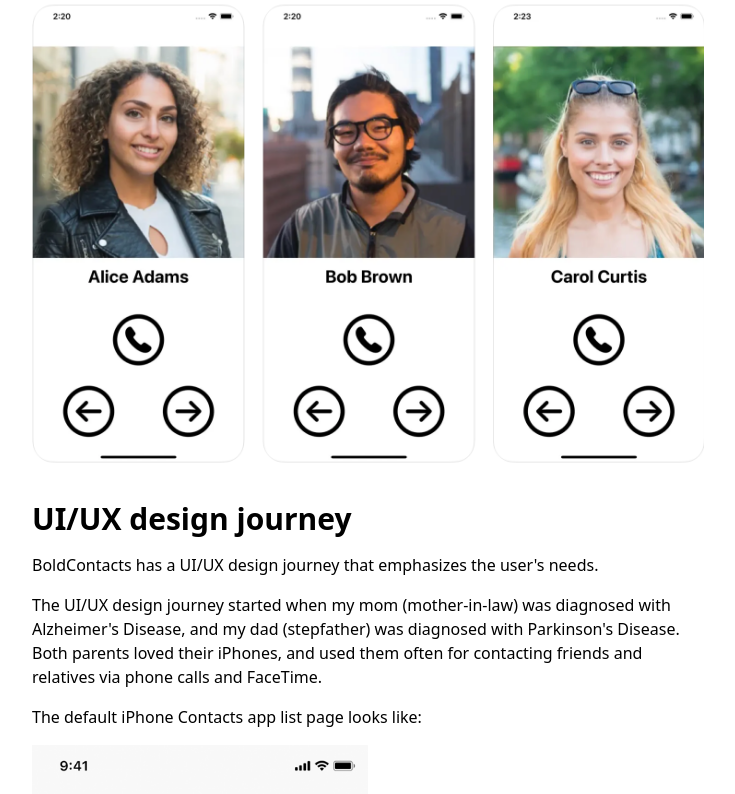
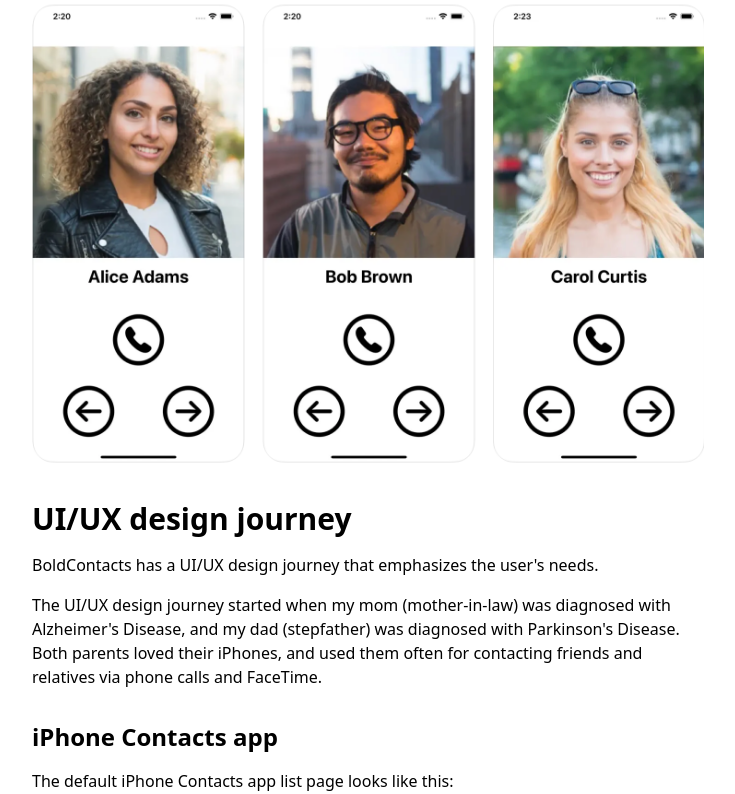
Before and after one commit to BoldContacts/boldcontacts-site-as-sveltekit, a SvelteKit app: page /ui-ux-design-journey in a window 1280 px wide. Shown: the top 794 px of the page, without its empty margins (272-1007 px from the left). Built offline with nearby package versions, Linux system fonts and the light colour scheme.

Commit message:
Add UI/UX headlines

```diff
--- a/src/routes/ui-ux-design-journey/+page.svelte
+++ b/src/routes/ui-ux-design-journey/+page.svelte
@@ -8,9 +8,15 @@
 
 <p>The UI/UX design journey started when my mom (mother-in-law) was diagnosed with Alzheimer's Disease, and my dad (stepfather) was diagnosed with Parkinson's Disease. Both parents loved their iPhones, and used them often for contacting friends and relatives via phone calls and FaceTime.</p>
 
-<p>The default iPhone Contacts app list page looks like:</p>
+
+<h2>iPhone Contacts app</h2>
+
+<p>The default iPhone Contacts app list page looks like this:</p>
 
 <p><img src="/assets/ui-ux-design-journey/apple-ios-contacts-list@460x996.png" width="50%" alt="Screenshot of Apple iPhone Contacts app with list view" loading="lazy"></p>
+
+
+<h2>iPhone Contacts app issues</h2>
 
 <p>Unfortunately, Alheimer's Disease, Parkinson's Disease, and Age-Related Macular Degeneration (AMD) often cause impairments making it hard to use the default iPhone Contacts app:</p>
 
@@ -126,6 +132,9 @@
 
 </ul>
 
+
+<h2>BoldContacts functionality</h2>
+
 <p>Thanks to all the attempts, I had a good idea of what a solution needed:</p>
 
 <ul>
@@ -139,6 +148,9 @@
     <li>Works with existing free WiFi, rather than requiring sign up for a new cellular contract.</li>
 
 </ul>
+
+
+<h2>Iterations for users</h2>
 
 I started coding and iterating with users and caregivers, and learned more about the user needs:
 
@@ -154,7 +166,10 @@ I started coding and iterating with users and caregivers, and learned more about
 
 </ul>
 
-I learned more about Apple iOS implementation:
+
+<h2>Iterations for Apple iOS</h2>
+
+I learned more about Apple iOS, the Swift programming language, and the SwiftUI framework:
 
 <ul>
 
@@ -168,7 +183,10 @@ I learned more about Apple iOS implementation:
 
 </ul>
 
-I iterated more and learned in many cases, very simple UI/UX works better:
+
+<h2>Simpler is better</h2>
+
+I iterated more and learned in many cases, very simple UI/UX tends to works better for the users:
 
 <ul>
 
@@ -188,6 +206,9 @@ I iterated more and learned in many cases, very simple UI/UX works better:
 
 </ul>
 
+
+<h2>Success!</h2>
+
 <p>The result of all the attempts, research, iteration, and testing, is BoldContacts version 1:</p>
 
 <p><img src="/assets/ui-ux-design-journey/boldcontacts-alice@460x996.png" width="50%"  alt="Screenshot of BoldContacts app with page view" loading="lazy"></p>
```
